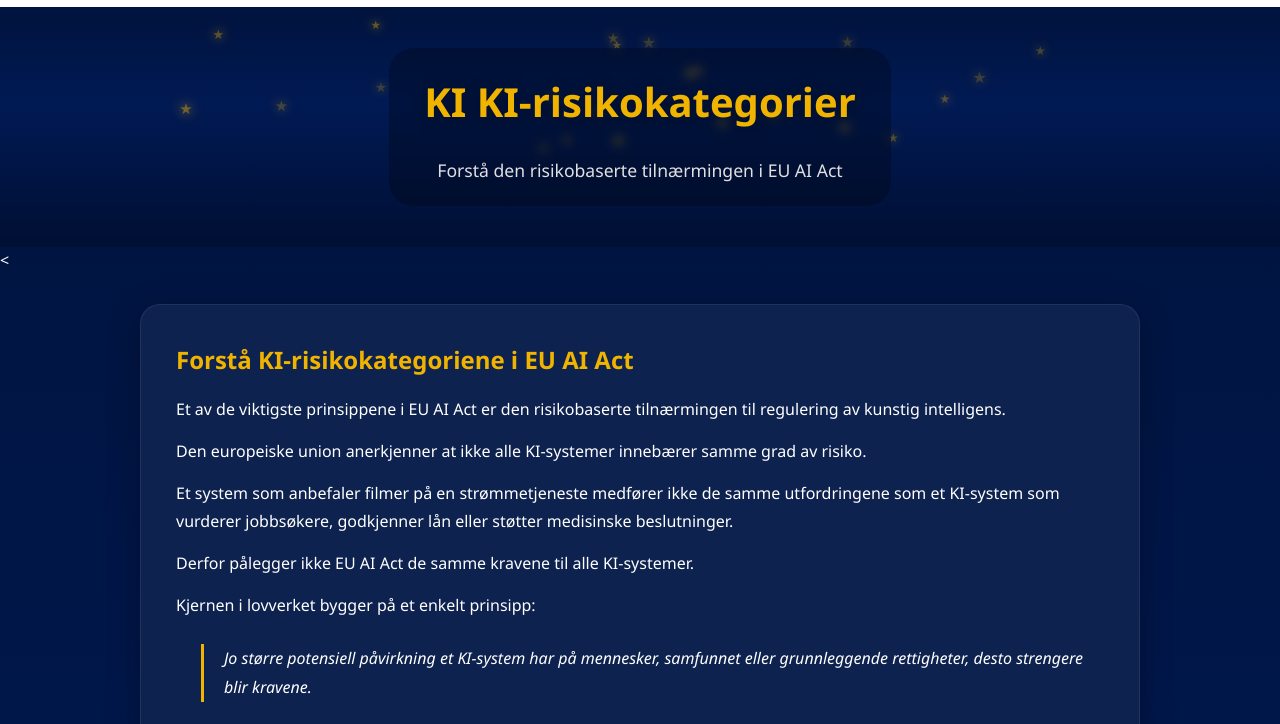
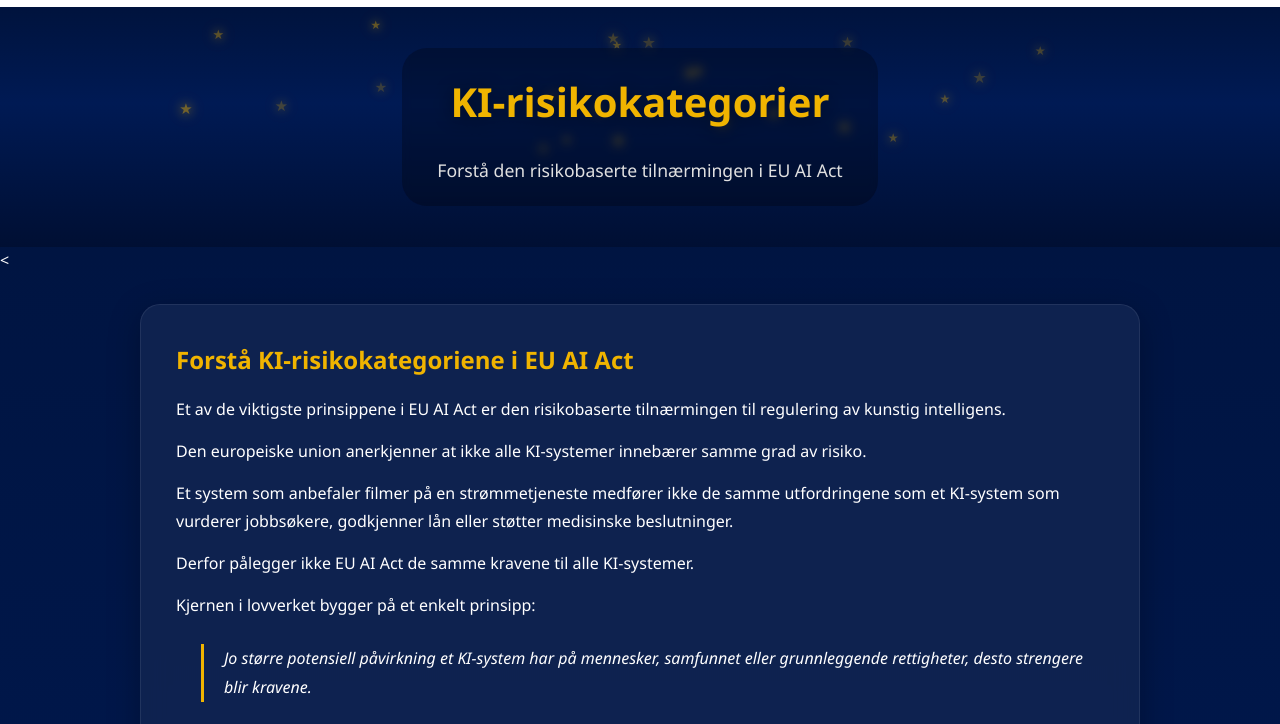
Before and after one commit to Waraan5/data1200-euai-website, a plain HTML site: page risk-categories-no.html in a window 1280 px wide. Shown: the part 63-787 px from the top of the page. Drawn offline with Linux system fonts and the light colour scheme.

Commit message:
små endringer i topptekst

```diff
--- a/risk-categories-no.html
+++ b/risk-categories-no.html
@@ -52,7 +52,7 @@
 
     <div class="hero-content">
 
-        <h1>KI KI-risikokategorier</h1>
+        <h1>KI-risikokategorier</h1>
 
         <p class="subtitle">
             Forstå den risikobaserte tilnærmingen i EU AI Act
```
